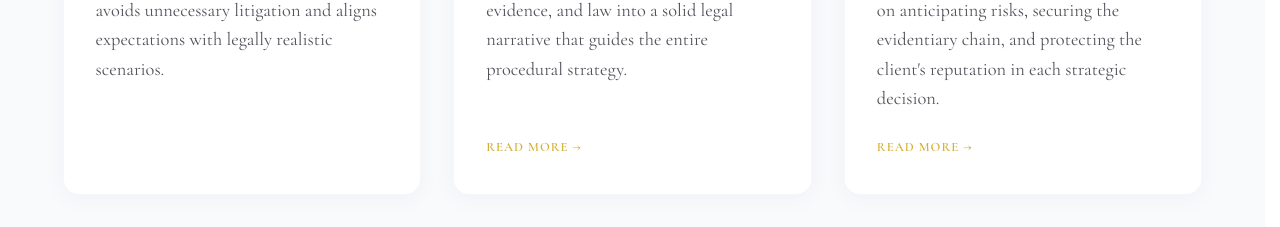
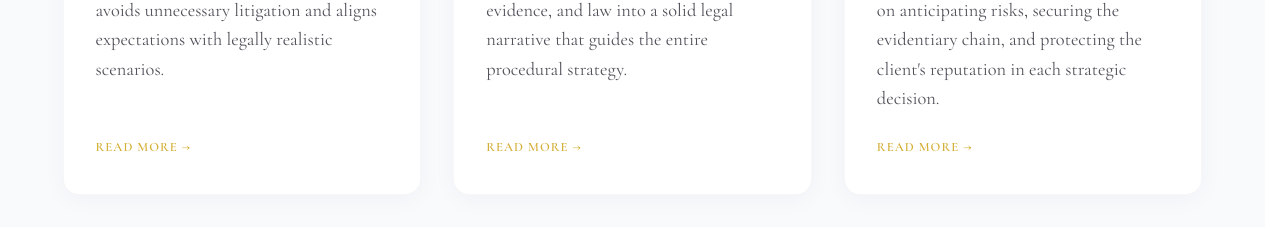
Before and after one commit to mcolina777-cpu/mac-consultores-site-clean, a Next.js app: page /en in a window 1280 px wide. Shown: the part 2769-2996 px from the top of the page. Built offline with nearby package versions, Linux system fonts and the light colour scheme.

Commit message:
Ajuste de frase visual “Leer más” a la tarjeta “Selección de casos”.

```diff
--- a/src/app/[locale]/page.tsx
+++ b/src/app/[locale]/page.tsx
@@ -132,6 +132,7 @@ export default async function Home({ params }: Props) {
               <span className="section-tag">{dict?.home?.strategies?.case_selection?.tag}</span>
               <h3>{dict?.home?.strategies?.case_selection?.title}</h3>
               <p>{dict?.home?.strategies?.case_selection?.desc}</p>
+              <span className="news-link"><span>{dict?.news?.read_more}</span></span>
             </Link>
 
             <Link href={getRoute(locale, "estrategiaTeoriaDelCaso")} className="card">
```
